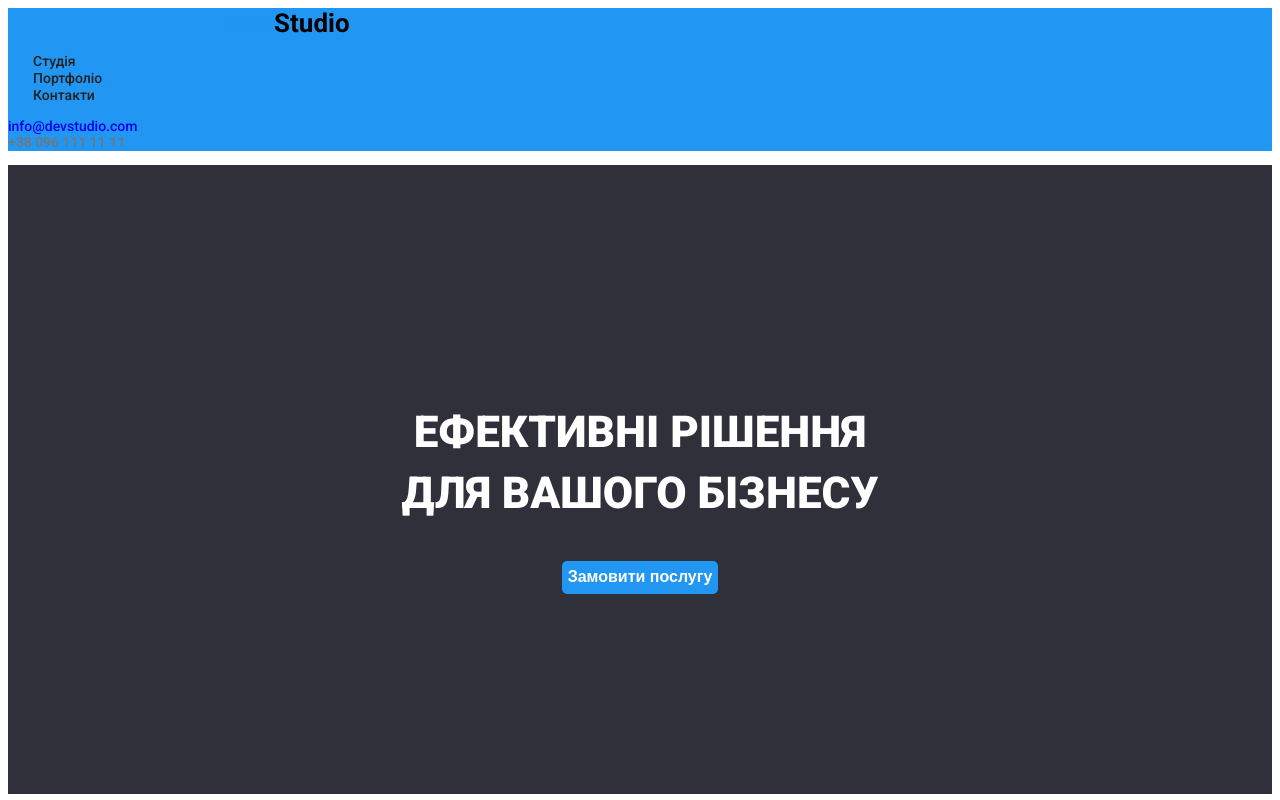
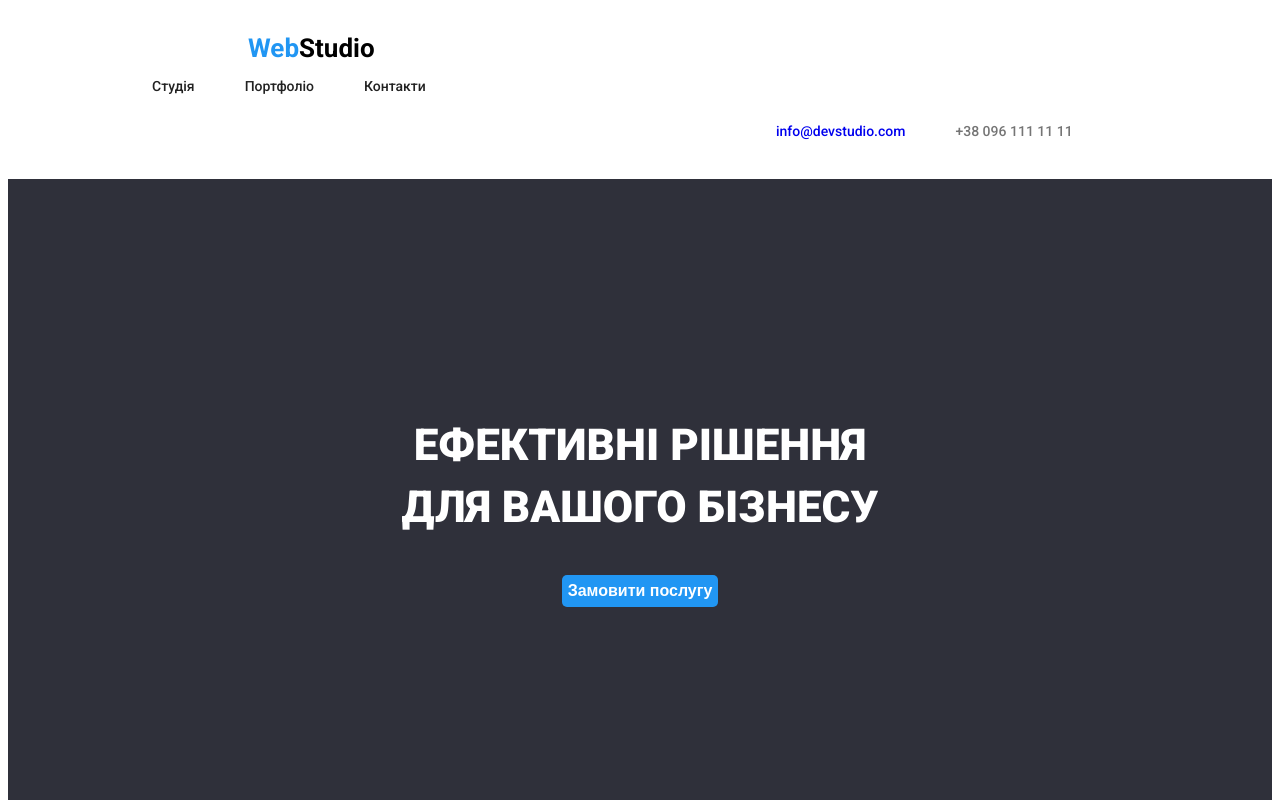
Before and after one commit to DioSWolF/goit-markup-hw-03, a plain HTML site: page index.html in a window 1280 px wide. Shown: the top 800 px of the page. Drawn offline with Linux system fonts and the light colour scheme.

Commit message:
Update styles.css

```diff
--- a/css/styles.css
+++ b/css/styles.css
@@ -9,10 +9,11 @@ ul {
 
 /* header class="header" */
 header {
+  display: inline-flex;
   font-weight: 500;
   font-size: 14px;
   line-height: 1.2;
-  background-color: #2196f3;
+  margin: 25px;
 }
 
 .web-header {
@@ -30,13 +31,17 @@ header {
   font-size: 26px;
 }
 
-
+.nav-item {display: inline-flex; margin-left: 94px;}
+.header-contact {display: inline-flex; margin-left: 718px;
+}
 
 .nav-link {
   color: #212121;
   text-decoration: none;
   text-transform: capitalize;
   margin: 0 25px;
+
+
 }
 .nav-link:hover {
   color: #2196f3;
@@ -44,7 +49,7 @@ header {
 .nav-link:focus {
   color: #2196f3;
 }
-
+.head-cont {margin: 0 25px;}
 
 .header-email {
   text-decoration: none;
```
